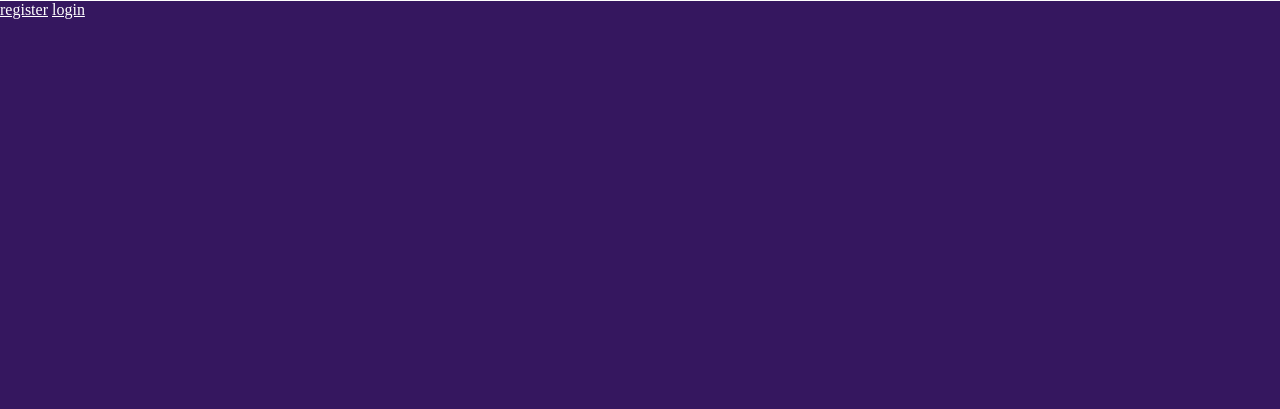
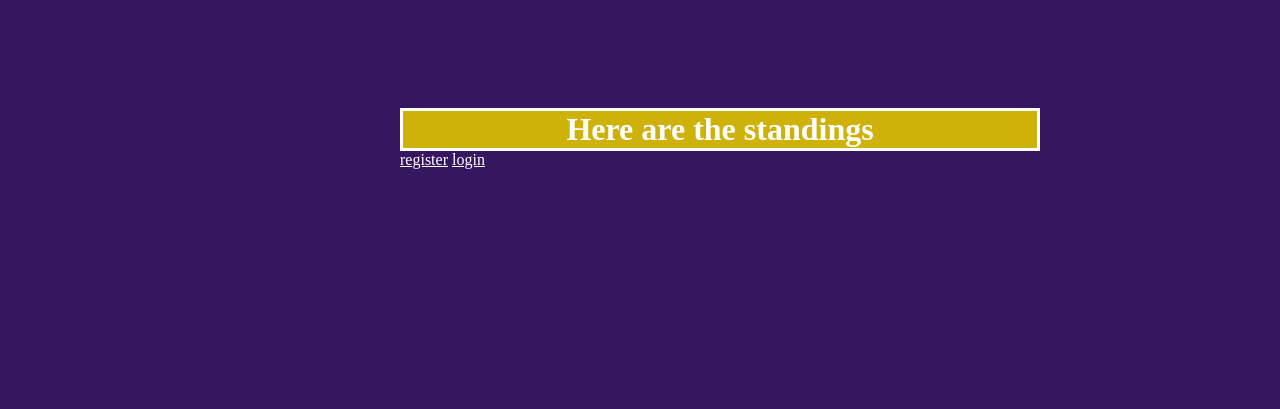
Before and after one commit to rmendoza15234/CPI310FInal, a Node server app: page /standings in a window 1280 px wide. Shown: the part 360-769 px from the top of the page. Run offline with Node 20, Linux system fonts and the light colour scheme; data that the repository does not hold is empty; some libraries are stand-ins or nearby versions.

Commit message:
centering standings

```diff
--- a/static/cssfiles/style3.css
+++ b/static/cssfiles/style3.css
@@ -138,3 +138,10 @@ script {
      left: 400px;
      width: 50%;
 }
+
+.standings{
+    position: relative;
+     top: 150px;
+     left: 400px;
+     width: 50%;
+}
--- a/views/standings.handlebars
+++ b/views/standings.handlebars
@@ -23,7 +23,7 @@
     <li><a href="/forum">Forum</a></li>
     </ul>
   </nav>
-
+<div class = "standings">
   <h1>Here are the standings</h1>
 
     {{#if user}}
@@ -33,7 +33,7 @@
 	{{else}}
 		<a href="/register">register</a> <a href="/login">login</a>
 	{{/if}}
-
+</div>
     </ul>
 </body>
 </html>
```
